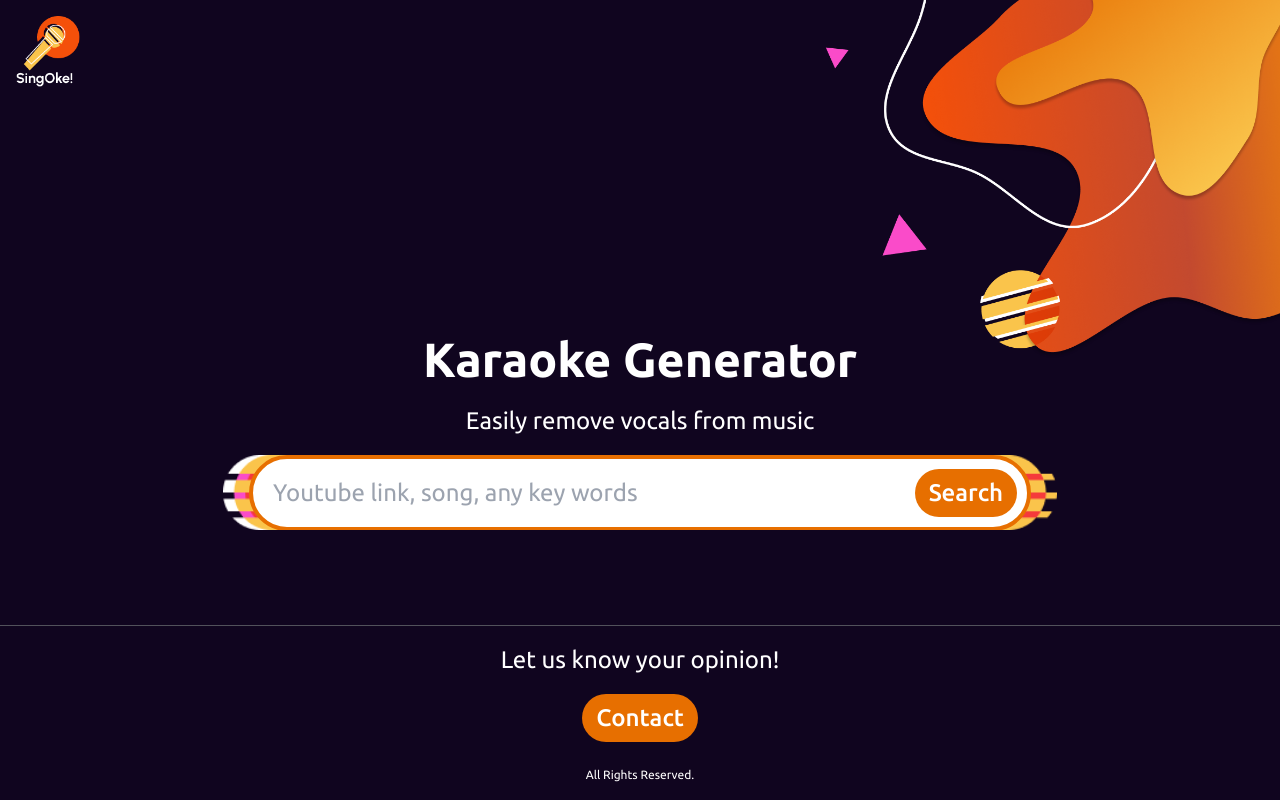
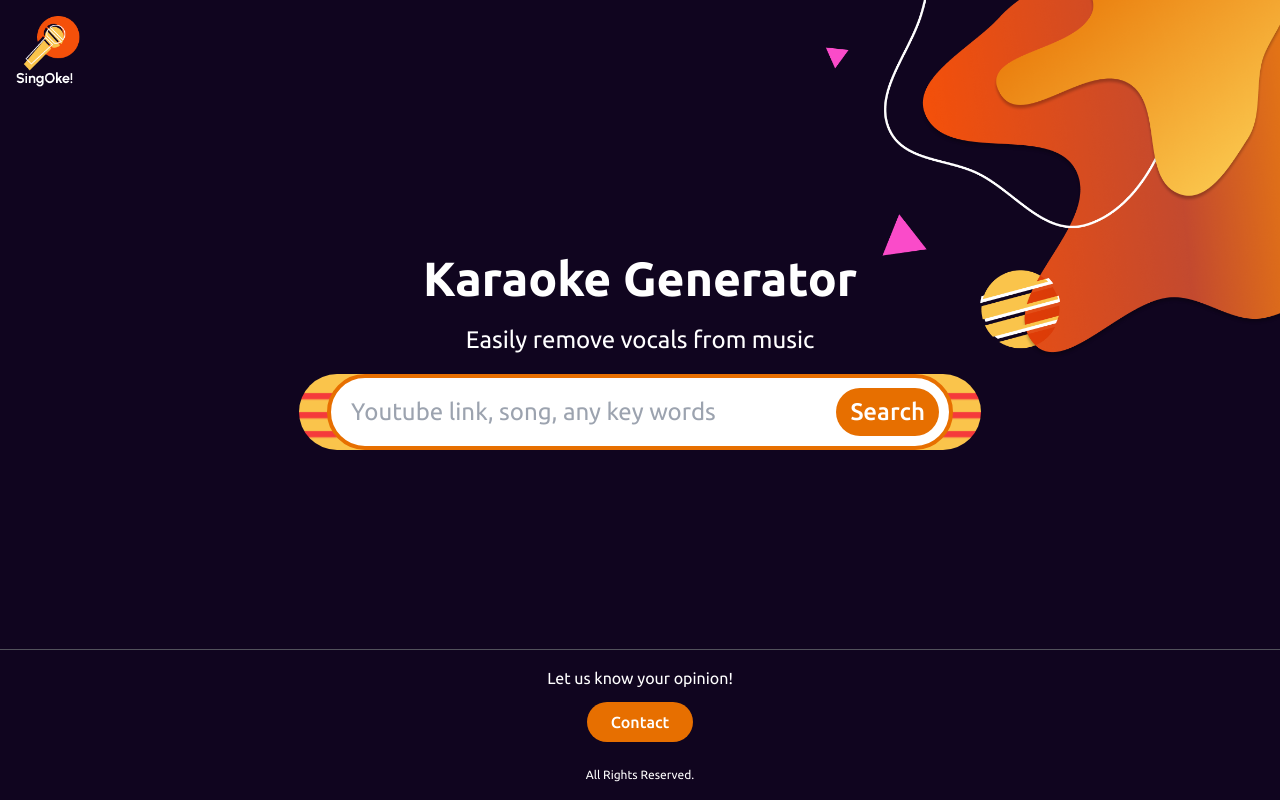
Before and after one commit to ceize123/karaoke-generator, a React (Create React App) app: page / in a window 1280 px wide. Built offline with nearby package versions, Linux system fonts and the light colour scheme.

Commit message:
change btn style

```diff
--- a/src/App.js
+++ b/src/App.js
@@ -4,7 +4,7 @@ import logo from './img/logo.png'
 function App() {
   return (
     <>
-      <div className='w-16 h-16 mt-4 ml-4'>
+      <div className='w-16 h-16 mt-4 ml-4 absolute'>
         <img className='w-full h-auto' src={logo} alt='logo' />
       </div>
       <Home />
--- a/src/components/Footer.js
+++ b/src/components/Footer.js
@@ -11,8 +11,12 @@ export default function Footer({ initial }) {
         initial ? 'fixed bottom-0' : ''
       }`}
     >
-      <p className='mb-4'>Let us know your opinion!</p>
-      <RoundedBtn text='Contact' onHandleClick={handleClick} />
+      <p className='mb-3 text-base'>Let us know your opinion!</p>
+      <RoundedBtn
+        size='text-base py-2 px-6'
+        text='Contact'
+        onHandleClick={handleClick}
+      />
       <p className='mt-6 text-[12px]'>All Rights Reserved.</p>
     </footer>
   )
--- a/src/components/Form.js
+++ b/src/components/Form.js
@@ -3,19 +3,19 @@ import bgBar from '../img/bg-input-bar.png'
 export default function Form({ handleSubmit, processing }) {
   return (
     <section className='md:w-2/3 w-full 2xl:h-80 md:h-[450px] h-80 relative flex items-end mx-auto overflow-hidden'>
-      <form onSubmit={handleSubmit} className='text-center mx-1.5 sm:mx-0 grow'>
+      <form onSubmit={handleSubmit} className='text-center mx-2 sm:mx-0 grow'>
         <div>
           <h1 className='mb-2'>Karaoke Generator</h1>
           <p className='lg:mb-4 mb-2'>Easily remove vocals from music</p>
           <div
-            className='sm:w-full w-[340px] flex justify-center items-center sm:h-[6vw] max-h-[75px] mx-auto'
+            className='sm:w-4/5 w-full flex justify-center items-center mx-auto rounded-[40px]'
             style={{
-              background: `url(${bgBar}) no-repeat center center / contain`,
+              background: `url(${bgBar}) no-repeat center center / cover`,
             }}
           >
-            <div className='relative 3xl:w-3/5 sm:w-11/12 w-[320px]'>
+            <div className='relative w-11/12'>
               <input
-                className='border-4 border-primary lg:py-4 py-2 px-5 w-full rounded-[40px]'
+                className='border-4 border-primary lg:py-4 py-2 pl-5 lg:pr-32 sm:pr-24 pr-5  w-full rounded-[40px]'
                 type='text'
                 id='music'
                 name='music'
@@ -33,6 +33,7 @@ export default function Form({ handleSubmit, processing }) {
           <button
             className='bg-primary sm:hidden inline text-center mt-3'
             type='submit'
+            disabled={processing}
           >
             Search
           </button>
--- a/src/components/Modal.js
+++ b/src/components/Modal.js
@@ -21,7 +21,7 @@ export default function Modal({ status, setComplete }) {
       } else if (status === 'Searching' && progress < 97) {
         setProgress(progress + 1)
       }
-    }, 300)
+    }, 800)
 
     return () => clearInterval(progressInterval) //This is important
   }, [status, progress])
--- a/src/components/Rounded-Btn.js
+++ b/src/components/Rounded-Btn.js
@@ -1,10 +1,16 @@
-export default function RoundedBtn({ text, onHandleClick }) {
+export default function RoundedBtn({
+  size,
+  text,
+  onHandleClick,
+  processing = false,
+}) {
   return (
     <button
       onClick={() => {
         onHandleClick()
       }}
-      className='bg-primary'
+      className={`bg-primary ${size}`}
+      disabled={processing}
     >
       {text}
     </button>
--- a/src/components/Search-Card.js
+++ b/src/components/Search-Card.js
@@ -1,3 +1,5 @@
+import RoundedBtn from './Rounded-Btn'
+
 const timeFormat = (duration) => {
   const mins = Math.floor(duration / 60)
   const secs = duration % 60
@@ -31,7 +33,7 @@ export default function SearchCard({
           {time}
         </span>
       </div>
-      <div className='tooltip text-left mb-3'>
+      <div className={`tooltip text-left ${single ? 'mb-12' : 'mb-3'}`}>
         {single ? (
           <h3>{title}</h3>
         ) : (
@@ -48,14 +50,20 @@ export default function SearchCard({
       </div>
       {/* https://stackoverflow.com/questions/72212466/react-changed-state-in-child-component-how-to-see-the-change-in-parent-compone */}
       {/* <Button content={item} onHandleChange={onHandleChange} /> */}
-      <button
+      <RoundedBtn
+        size={`${single ? 'text-2xl py-4 px-6' : 'text-base py-2 px-6'}`}
+        text='Generate'
+        onHandleClick={onHandleClick}
+        processing={processing}
+      />
+      {/* <button
         type='button'
         onClick={onHandleClick}
-        className='inline-flex items-center rounded-md border border-transparent bg-indigo-100 px-4 py-2 text-sm font-medium text-indigo-700 focus:outline-none focus:ring-2 focus:ring-indigo-500 focus:ring-offset-2 disabled:opacity-75'
+        className='inline-flex items-center rounded-3xl border border-transparent bg-primary text-base px-4 py-2 font-medium disabled:opacity-75'
         disabled={processing}
       >
-        Convert
-      </button>
+        Generate
+      </button> */}
     </>
   )
 }
```
